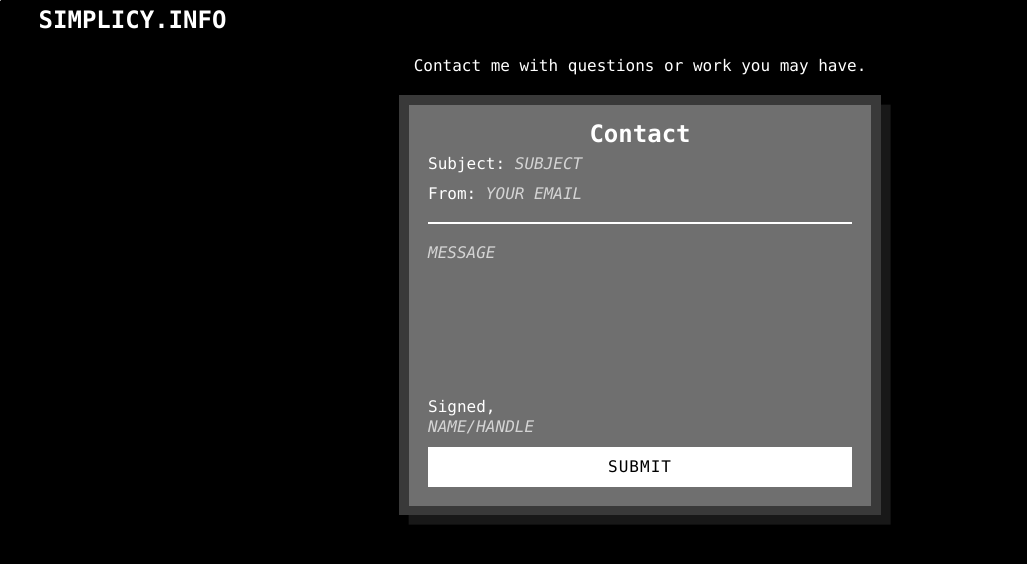
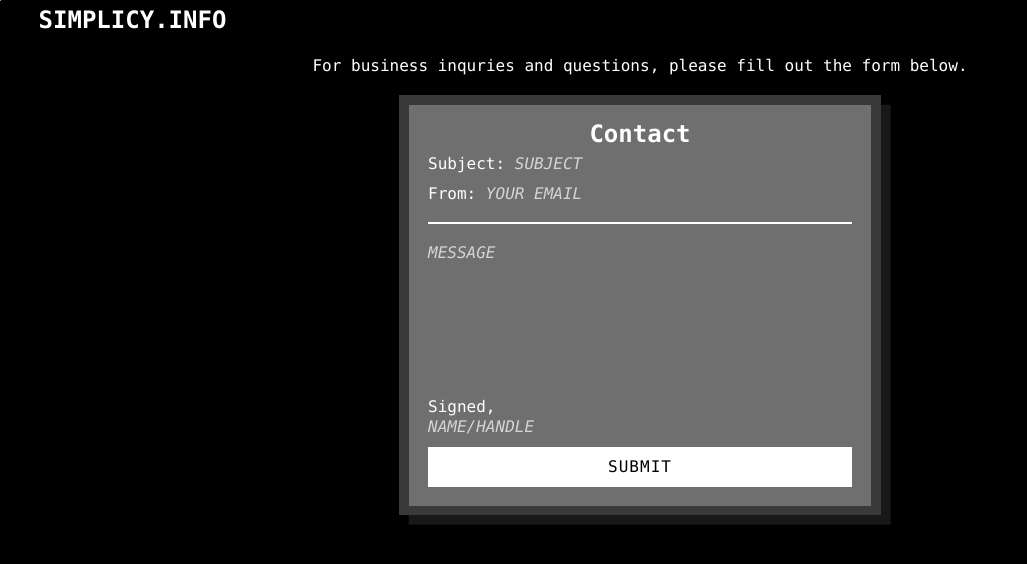
Before and after one commit to simplicy/simplicy.info, a React (Vite) app: page /contact-me in a window 1280 px wide. Shown: the top 564 px of the page, without its empty margins (0-1027 px from the left). Built offline with nearby package versions, Linux system fonts and the light colour scheme; no server answers; grey boxes are pictures that could not be loaded; a web font is replaced by a local one.

Commit message:
updated contact text

```diff
--- a/src/pages/Contact.tsx
+++ b/src/pages/Contact.tsx
@@ -49,7 +49,7 @@ export default function Contact() {
             ease: "easeInOut",
           }}>
 
-          <p>Contact me with questions or work you may have.</p>
+          <p>For business inquries and questions, please fill out the form below.</p>
         </motion.div>
         <ContactForm />
       </div >
```
